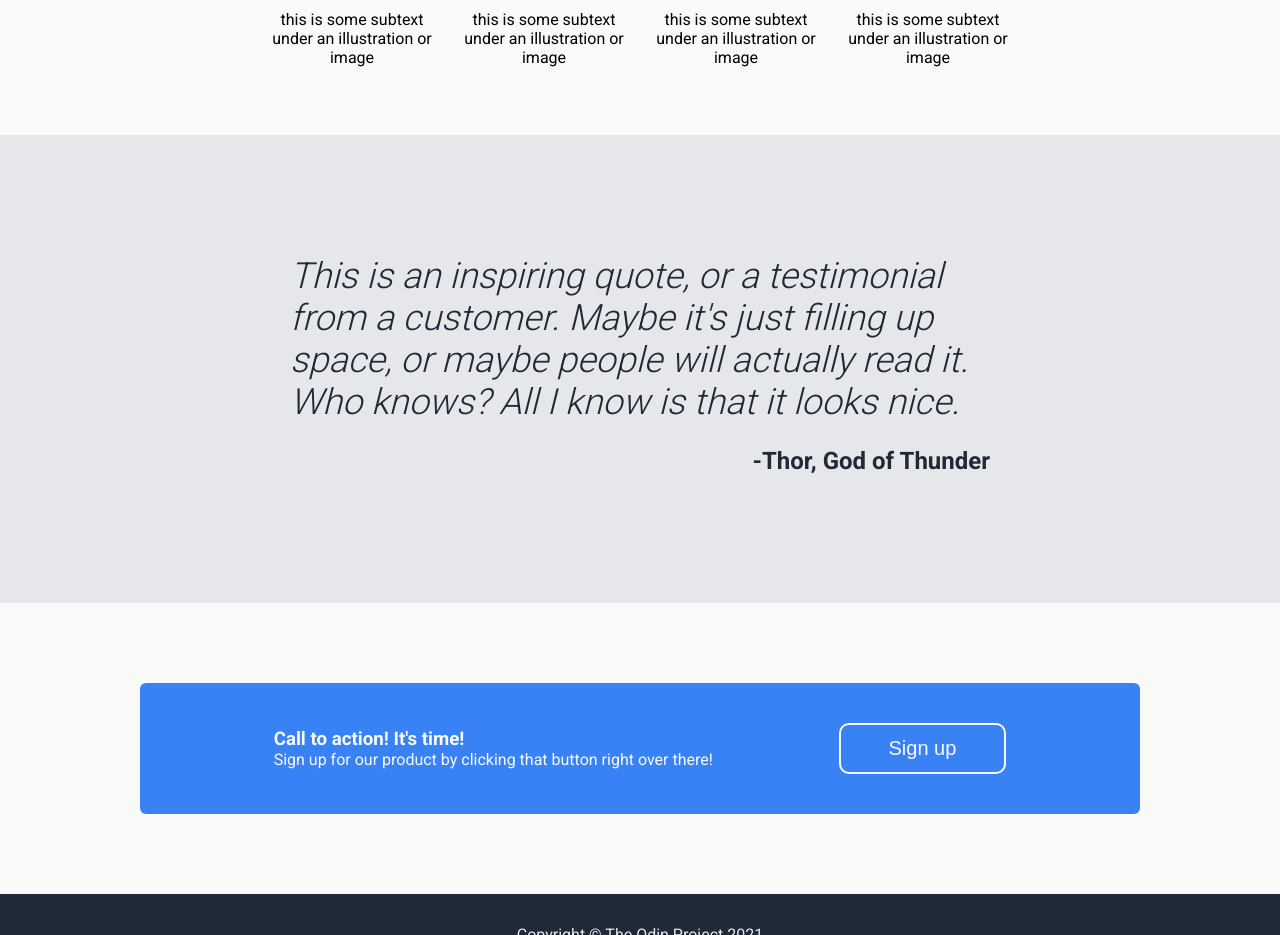
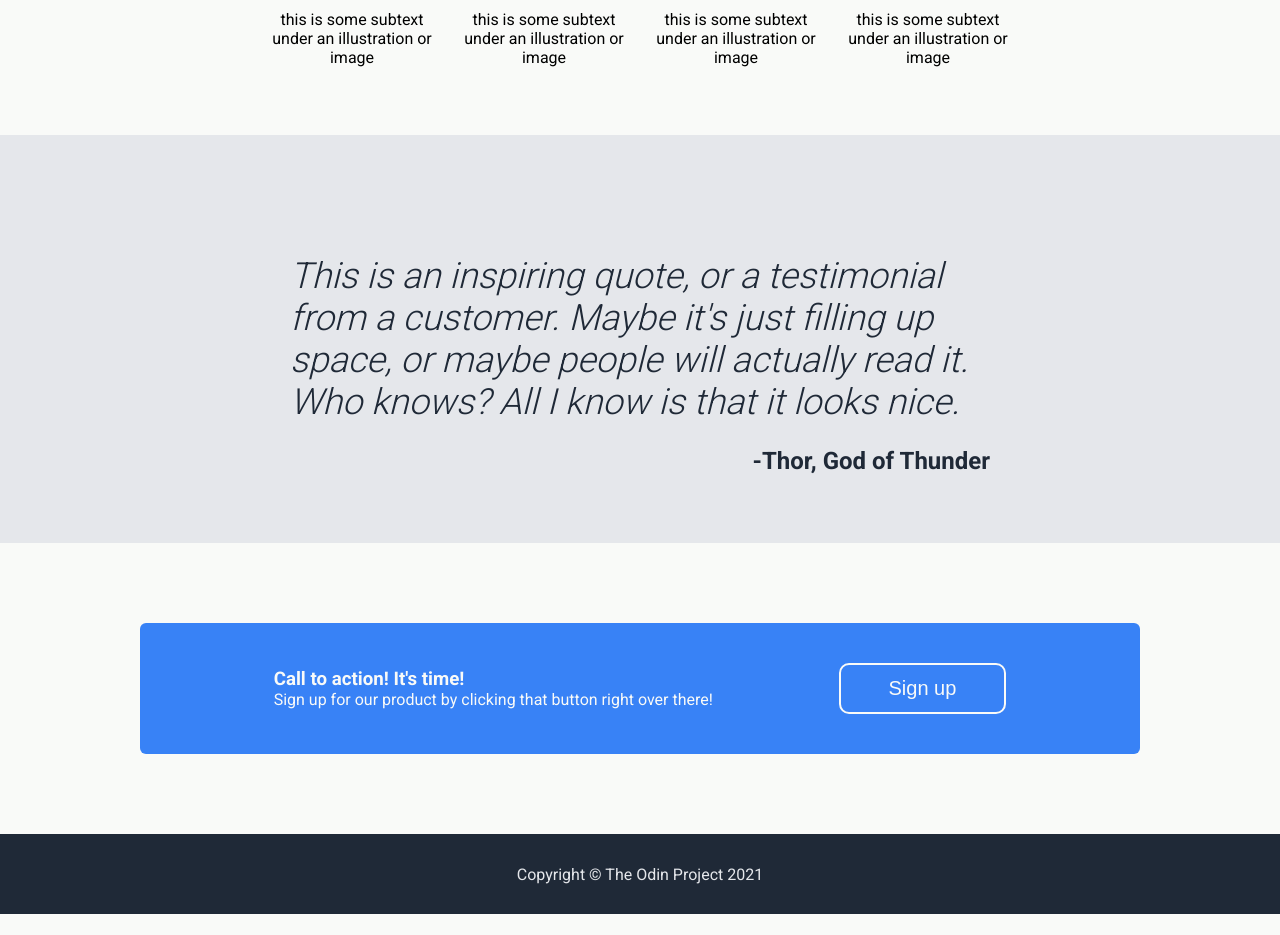
Before and after one commit to mi0nya/odin-landing-page, a plain HTML site: page index.html in a window 1280 px wide. Shown: the part 920-1855 px from the top of the page. After the commit the page ends 1834 px from the top, so only its background shows below. Drawn offline with Linux system fonts and the light colour scheme.

Commit message:
Fix quote container padding

```diff
--- a/styles.css
+++ b/styles.css
@@ -228,7 +228,7 @@ text-align: center;
 
 .quote .container {
     box-sizing: border-box;
-    padding: 60px;
+    padding: 0 60px;
     width: 820px;
     padding-top: 120px;
     flex: 0 1 auto;
```
